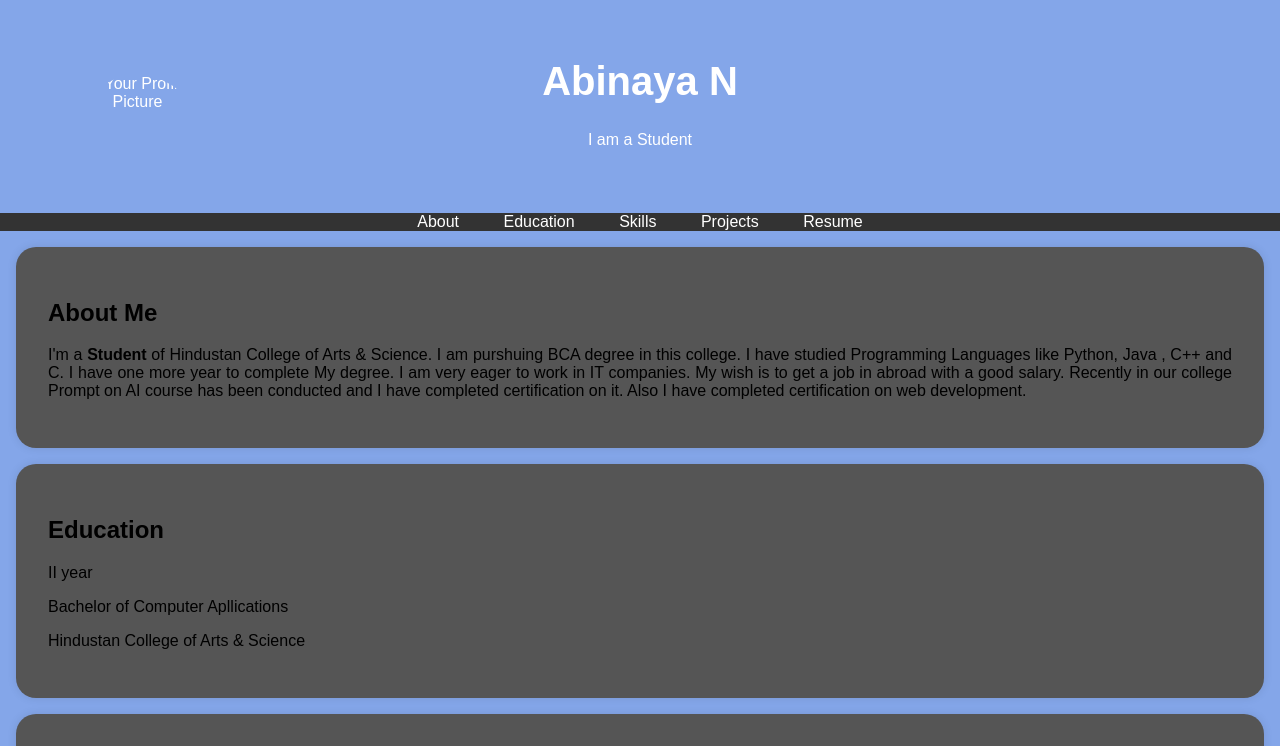
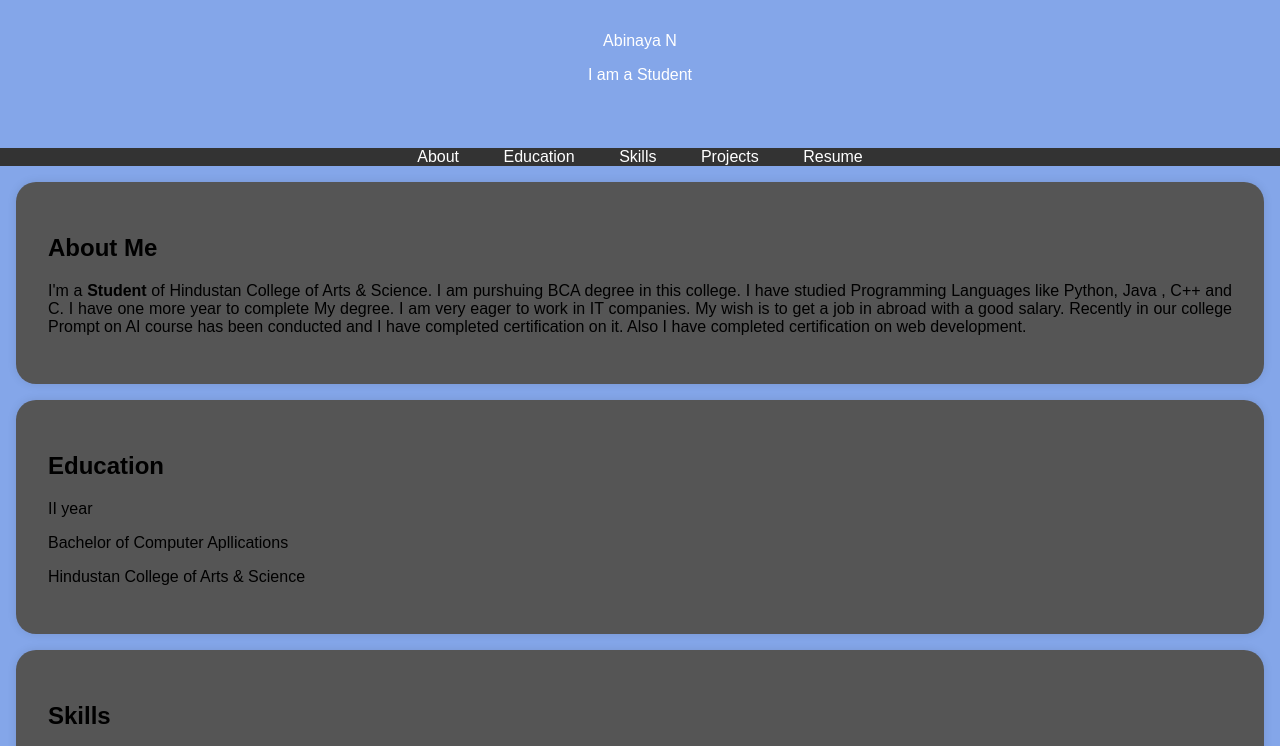
Before and after one commit to Abinaya20042005/Digitalportfolio, a plain HTML site: page index.html in a window 1280 px wide. Shown: the top 746 px of the page. Drawn offline with Linux system fonts and the light colour scheme.

Commit message:
Update index.html

```diff
--- a/index.html
+++ b/index.html
@@ -92,8 +92,7 @@
 </head>
 <body>
     <header>
-        <div class="header-content">
-            <img src="image.jpg" alt="Your Profile Picture" class="profile-picture">
+        <div class="header-content"
             <h1>Abinaya N</h1>
             <p>I am a Student</p>
         </div>
```
